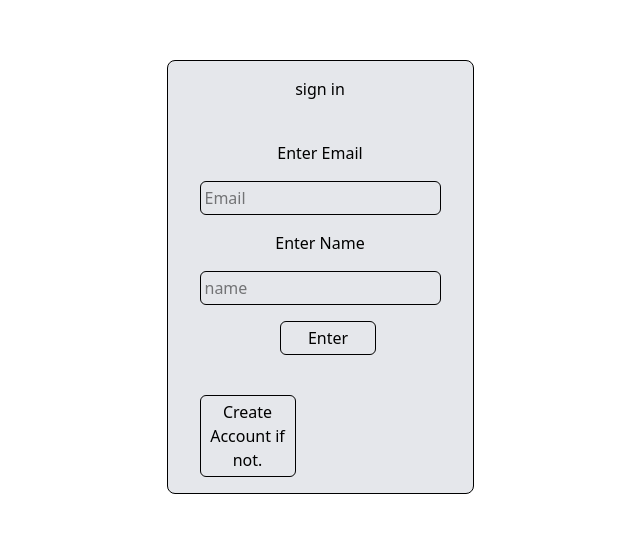
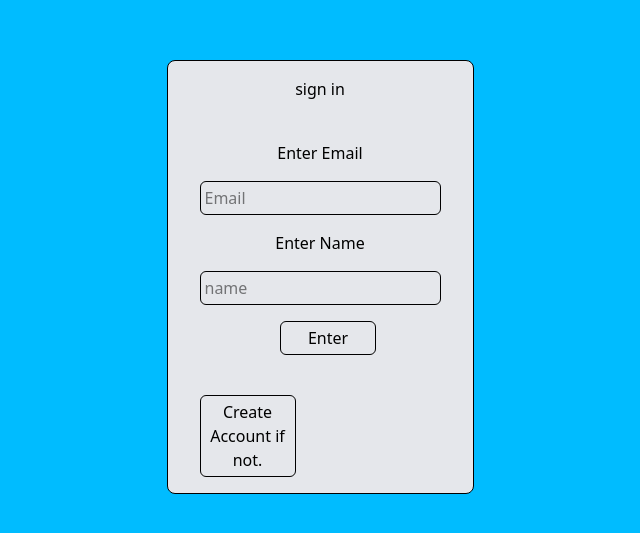
Before and after one commit to abubakar-foomotion/todo, a Next.js app: page / in a window 1280 px wide. Shown: the part 123-656 px from the top of the page, without its empty margins (320-960 px from the left). Built offline with nearby package versions, Linux system fonts and the light colour scheme.

Commit message:
ui update

```diff
--- a/app/layout.tsx
+++ b/app/layout.tsx
@@ -11,7 +11,7 @@ export default function RootLayout({
   const { userId } = useUserStore();
   return (
     <html lang="en">
-      <body>{userId === "" ? <Welcome /> : <div>{children}</div>}</body>
+      <body className="bg-sky-400">{userId === "" ? <Welcome /> : <div>{children}</div>}</body>
     </html>
   );
 
--- a/app/page.tsx
+++ b/app/page.tsx
@@ -1,5 +1,4 @@
-import Image from "next/image";
-
+"use client";
 export default function Home() {
   return (
     <h1>this is home..!!!</h1>
--- a/app/welcome/page.tsx
+++ b/app/welcome/page.tsx
@@ -52,7 +52,7 @@ export default function Welcome() {
   }
 
   return (
-    <div className="flex justify-center items-center min-h-screen">
+    <div className="flex justify-center items-center min-h-screen ">
       <div className="p-4 border rounded-lg bg-gray-200">
         <h1 className="text-center">
           {signIn === true ? "sign in" : "sign up"}{" "}
--- a/components/CustomButton.tsx
+++ b/components/CustomButton.tsx
@@ -6,7 +6,7 @@ export default function CustomButton({onClickFunction,text} : {onClickFunction:
            <button
           type="submit"
           onClick={onClickFunction}
-          className="border rounded-md mt-4 p-1 lg:ml-4 lg:w-24"
+          className="border rounded-md mt-4 p-1 lg:ml-4 lg:w-24 bg-red"
         >
           {" "}
           {text}
--- a/components/TodoInput.tsx
+++ b/components/TodoInput.tsx
@@ -1,5 +1,7 @@
 "use client";
 import { useState } from "react";
+import CustomButton from "./CustomButton";
+import { text } from "stream/consumers";
 
 interface TodoInput1props {
   description: string;
@@ -25,7 +27,7 @@ export default function TodoInput({
           placeholder="HEADING"
           value={head}
           onChange={(e)=>setHead(e.target.value)}
-          className="p-1 border rounded-md w-32 lg:w-40"
+          className="p-1 border rounded-md w-l sm:w-32 lg:w-36"
         />
         <h3>write Description</h3>
         <input
@@ -33,12 +35,13 @@ export default function TodoInput({
           placeholder="DESCRIPTION"
           value={descrip}
           onChange={(e) => setDiscrip(e.target.value)}
-          className="p-1 border rounded-md w-32 lg:w-40"
+          className="p-1 border rounded-md w-l sm:w-32 lg:w-36"
         />
         <br />
         <button type="button" onClick={() => onClickFunction(head, descrip)} className="border rounded-md mt-4 p-1 lg:ml-4 lg:w-20">
           ADD
         </button>
+        {/* <CustomButton onClickFunction={()=>onClickFunction(head, descrip)} text="ADD" /> */}
       </form>
     </div>
   );
```
